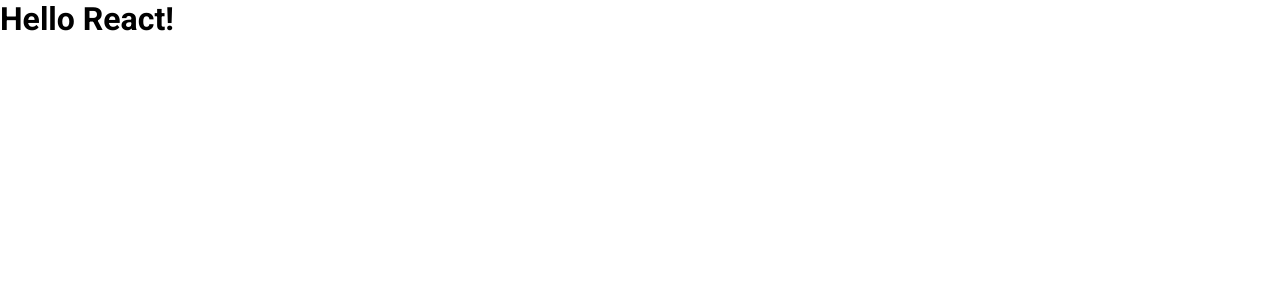
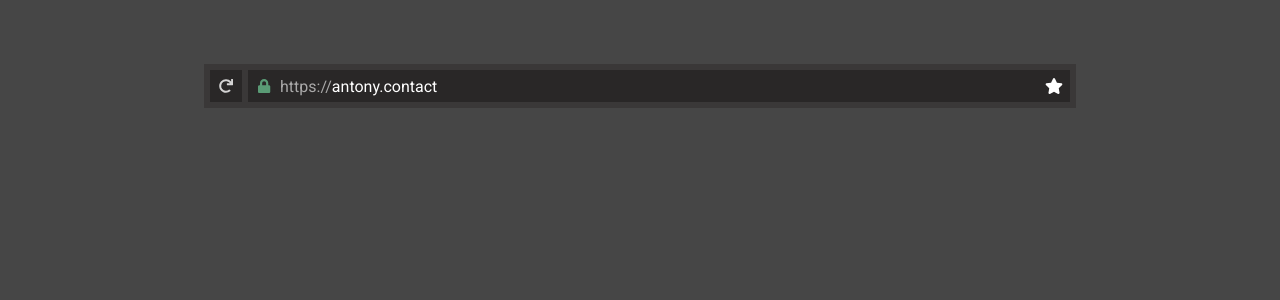
Before and after one commit to Antony1060/antony.contact, a React (Vite) app: page / in a window 1280 px wide. Shown: the top 300 px of the page. Built offline with nearby package versions, Linux system fonts and the light colour scheme.

Commit message:
Search bar

```diff
--- a/src/components/App.tsx
+++ b/src/components/App.tsx
@@ -1,6 +1,45 @@
+import axios from "axios"
+import { useEffect, useState } from "react"
+import styled from "styled-components"
+import BrowserEmulator from "./BrowserEmulator"
+
+type ContactInfo = {
+    discord: string,
+    mail: string,
+    twitter: string,
+    github: string,
+    linkedIn: string
+}
+
+const PageContainer = styled.div`
+    display: flex;
+    width: 100%;
+    height: 100%;
+    flex-direction: column;
+    justify-content: flex-start;
+    align-items: center;
+`
+
+const ContentContainer = styled.div`
+    display: flex;
+    flex-direction: column;
+    justify-content: flex-start;
+    align-items: center;
+    width: 1000px;
+    max-width: 100vw;
+    gap: 2rem;
+    padding: 4rem;
+    text-align: center;
+    text-align: start;
+`
+
 const App = () => {
     return (
-        <h1>Hello React!</h1>
+        <PageContainer>
+            <ContentContainer>
+                <BrowserEmulator />
+            </ContentContainer>
+        </PageContainer>
     )
 }
 
--- /dev/null
+++ b/src/components/BrowserEmulator.tsx
@@ -0,0 +1,81 @@
+import { faLock, faRedo, faStar } from "@fortawesome/free-solid-svg-icons";
+import { FontAwesomeIcon } from "@fortawesome/react-fontawesome";
+import styled from "styled-components";
+
+const BrowserContainer = styled.div`
+    width: 100%;
+    background-color: #3a3838;
+    display: flex;
+    flex-direction: column;
+    justify-content: space-around;
+    align-items: stretch;
+`
+
+const SearchContainer = styled.div`
+    width: 100%;
+    display: flex;
+    justify-content: space-around;
+    align-items: center;
+    padding: 6px;
+    gap: 6px;
+`
+
+const BoxButton = styled.div`
+    width: 2rem;
+    height: 2rem;
+    display: flex;
+    justify-content: center;
+    align-items: center;
+    background-color: #292727;
+    cursor: pointer;
+`
+
+const BarContainer = styled.div`
+    flex-grow: 1;
+    height: 2rem;
+    background-color: #292727;
+    display: flex;
+    justify-content: flex-start;
+    align-items: center;
+`
+
+const UrlBadge = styled.div`
+    width: 2rem;
+    display: flex;
+    justify-content: center;
+    align-items: center;
+    cursor: pointer;
+`
+
+const Url = styled.div`
+    flex-grow: 1;
+    span:first-child {
+        color: rgb(255, 255, 255, 0.6)
+    }
+`
+
+const BrowserEmulator = () => {
+    return (
+        <BrowserContainer>
+            <SearchContainer>
+                <BoxButton>
+                    <FontAwesomeIcon icon={faRedo} size="sm" style={{ color: "rgba(255, 255, 255, 0.8)" }} />
+                </BoxButton>
+                <BarContainer>
+                    <UrlBadge>
+                        <FontAwesomeIcon icon={faLock} size="sm" style={{ color: "rgba(103, 185, 137, 0.8)" }} />
+                    </UrlBadge>
+                    <Url>
+                        <span>https://</span>
+                        <span>antony.contact</span>
+                    </Url>
+                    <UrlBadge>
+                        <FontAwesomeIcon icon={faStar} />
+                    </UrlBadge>
+                </BarContainer>
+            </SearchContainer>
+        </BrowserContainer>
+    )
+}
+
+export default BrowserEmulator;
--- a/src/index.tsx
+++ b/src/index.tsx
@@ -11,6 +11,15 @@ const GlobalStyle = createGlobalStyle`
         padding: 0;
         box-sizing: border-box;
     }
+
+    body {
+        background-color: #464646;
+        color: white;
+    }
+
+    body, html {
+        overflow-x: hidden;
+    }
 `
 
 ReactDOM.render(
```
Also changed, not shown: package.json (+8 -5 lines), 1 other file (tests, documents, lock files or other folders).
